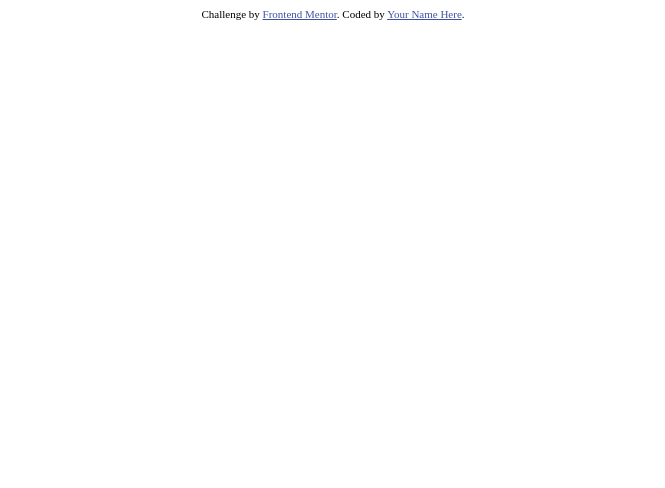
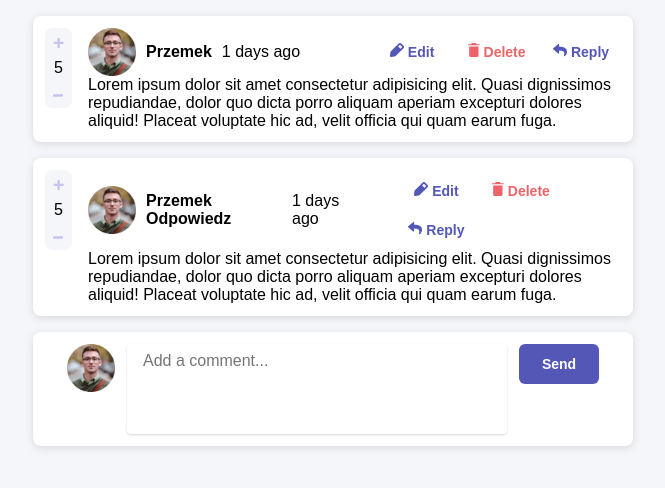
Before and after one commit to Gw0zdziu/CommentsApp, a plain HTML site: page index.html in a window 1280 px wide. Shown: the whole page, without its empty margins (307-972 px from the left). Drawn offline with Linux system fonts and the light colour scheme.

Commit message:
Add first skeleton display comments

```diff
--- a/index.html
+++ b/index.html
@@ -3,24 +3,68 @@
 <head>
   <meta charset="UTF-8">
   <meta name="viewport" content="width=device-width, initial-scale=1.0"> <!-- displays site properly based on user's device -->
-
   <link rel="icon" type="image/png" sizes="32x32" href="./images/favicon-32x32.png">
-
   <title>Frontend Mentor | Interactive comments section</title>
-
-  <!-- Feel free to remove these styles or customise in your own stylesheet 👍 -->
-  <style>
-    .attribution { font-size: 11px; text-align: center; }
-    .attribution a { color: hsl(228, 45%, 44%); }
-  </style>
+  <link rel="stylesheet" href="./styles.css">
 </head>
 <body>
-
-  <!-- Pull dynamic content from the data.json file -->
-
-  <div class="attribution">
-    Challenge by <a href="https://www.frontendmentor.io?ref=challenge" target="_blank">Frontend Mentor</a>.
-    Coded by <a href="#">Your Name Here</a>.
+  <div class="container">
+    <div class="new-comment">
+      <div class="vote-comment">
+        <button class="button--vote">
+          <svg width="11" height="11" xmlns="http://www.w3.org/2000/svg"><path d="M6.33 10.896c.137 0 .255-.05.354-.149.1-.1.149-.217.149-.354V7.004h3.315c.136 0 .254-.05.354-.149.099-.1.148-.217.148-.354V5.272a.483.483 0 0 0-.148-.354.483.483 0 0 0-.354-.149H6.833V1.4a.483.483 0 0 0-.149-.354.483.483 0 0 0-.354-.149H4.915a.483.483 0 0 0-.354.149c-.1.1-.149.217-.149.354v3.37H1.08a.483.483 0 0 0-.354.15c-.1.099-.149.217-.149.353v1.23c0 .136.05.254.149.353.1.1.217.149.354.149h3.333v3.39c0 .136.05.254.15.353.098.1.216.149.353.149H6.33Z" fill="#C5C6EF"/></svg>
+        </button>
+        <div class="score">5</div>
+        <button class="button--vote vote-minus"><svg width="11" height="3" xmlns="http://www.w3.org/2000/svg"><path d="M9.256 2.66c.204 0 .38-.056.53-.167.148-.11.222-.243.222-.396V.722c0-.152-.074-.284-.223-.395a.859.859 0 0 0-.53-.167H.76a.859.859 0 0 0-.53.167C.083.437.009.57.009.722v1.375c0 .153.074.285.223.396a.859.859 0 0 0 .53.167h8.495Z" fill="#C5C6EF"/></svg></button>
+      </div>
+      <div class="data-comment">
+        <div class="info-buttons-comment">
+          <div class="info-comment">
+            <img class="image" src="./images/avatars/image-juliusomo.png" alt=""/>
+            <span class="user-name">Przemek</span>
+            <span>1 days ago</span>
+          </div>
+          <div class="buttons-comment">
+            <button class="button button--edit">Edit</button>
+            <button class="button button--delete">Delete</button>
+            <button class="button button--reply">Reply</button>
+          </div>
+        </div>
+        <span class="sentence-comment">Lorem ipsum dolor sit amet consectetur adipisicing elit. Quasi dignissimos repudiandae, dolor quo dicta porro aliquam aperiam excepturi dolores aliquid! Placeat voluptate hic ad, velit officia qui quam earum fuga.</span>
+      </div>
+    </div>
+    <div class="replies">
+      <div class="new-comment reply">
+        <div class="vote-comment">
+          <button class="button--vote">
+            <svg width="11" height="11" xmlns="http://www.w3.org/2000/svg"><path d="M6.33 10.896c.137 0 .255-.05.354-.149.1-.1.149-.217.149-.354V7.004h3.315c.136 0 .254-.05.354-.149.099-.1.148-.217.148-.354V5.272a.483.483 0 0 0-.148-.354.483.483 0 0 0-.354-.149H6.833V1.4a.483.483 0 0 0-.149-.354.483.483 0 0 0-.354-.149H4.915a.483.483 0 0 0-.354.149c-.1.1-.149.217-.149.354v3.37H1.08a.483.483 0 0 0-.354.15c-.1.099-.149.217-.149.353v1.23c0 .136.05.254.149.353.1.1.217.149.354.149h3.333v3.39c0 .136.05.254.15.353.098.1.216.149.353.149H6.33Z" fill="#C5C6EF"/></svg>
+          </button>
+          <div class="score">5</div>
+          <button class="button--vote vote-minus"><svg width="11" height="3" xmlns="http://www.w3.org/2000/svg"><path d="M9.256 2.66c.204 0 .38-.056.53-.167.148-.11.222-.243.222-.396V.722c0-.152-.074-.284-.223-.395a.859.859 0 0 0-.53-.167H.76a.859.859 0 0 0-.53.167C.083.437.009.57.009.722v1.375c0 .153.074.285.223.396a.859.859 0 0 0 .53.167h8.495Z" fill="#C5C6EF"/></svg></button>
+        </div>
+        <div class="data-comment">
+          <div class="info-buttons-comment">
+            <div class="info-comment">
+              <img class="image" src="./images/avatars/image-juliusomo.png" alt=""/>
+              <span class="user-name">Przemek Odpowiedz</span>
+              <span>1 days ago</span>
+            </div>
+            <div class="buttons-comment">
+              <button class="button button--edit">Edit</button>
+              <button class="button button--delete">Delete</button>
+              <button class="button button--reply">Reply</button>
+            </div>
+          </div>
+          <span class="sentence-comment">Lorem ipsum dolor sit amet consectetur adipisicing elit. Quasi dignissimos repudiandae, dolor quo dicta porro aliquam aperiam excepturi dolores aliquid! Placeat voluptate hic ad, velit officia qui quam earum fuga.</span>
+        </div>
+      </div>
+    </div>
+    <div class="add-new-comment">
+			<img class="image" src="./images/avatars/image-juliusomo.png" alt="image-juliusomo.png" />
+			<textarea class="textarea" placeholder="Add a comment..."></textarea>
+			<button class="button button--send">Send</button>
+		</div>
   </div>
+  <script src="./app.js"></script>
 </body>
 </html>
--- /dev/null
+++ b/styles.css
@@ -0,0 +1,172 @@
+:root{
+    /* Primary */
+--primaryOne: hsl(238, 40%, 52%); /* replyButton, sendButton, repliedUser, score*/
+--primaryTwo: hsl(358, 79%, 66%); /* deleteButton, confirmDelete */
+--primaryThree: hsl(239, 57%, 85%);
+--primaryFour: hsl(357, 100%, 86%);
+
+    /* Neutral */
+--neutralOne: hsl(212, 24%, 26%);
+--neutralTwo: hsl(223, 19%, 93%);
+--neutralThree: hsl(228, 33%, 97%);
+--neutralFour: hsl(0, 0%, 100%);
+
+    /*Font properties */
+--font-size: 16px;
+--font-family: 'Rubik', sans-serif;
+--font-regular: 400;
+--font-medium: 500;
+--font-bold: 700;
+}
+
+*{
+    box-sizing: border-box;
+    margin: 0;
+    font-family: var(--font-family);
+}
+
+body{
+    background-color: var(--neutralThree);
+}
+
+.container {
+    display: flex;
+    flex-direction: column;
+    align-items: center;
+    gap: 16px;
+    margin: 16px;
+}
+
+.add-new-comment {
+	display: flex;
+	flex-direction: row;
+	justify-content: center;
+	gap: 12px;
+	width: 600px;
+	padding: 12px;
+	border-radius: 8px;
+	background-color: var(--neutralFour);
+	box-shadow: rgba(99, 99, 99, 0.2) 0px 2px 8px 0px;
+}
+
+.new-comment{
+    display: flex;
+    flex-direction: row;
+    align-items: flex-start;
+    gap: 16px;
+    width: 600px;
+    padding: 12px;
+    border-radius: 8px;
+
+    background-color: var(--neutralFour);
+    box-shadow: rgba(99, 99, 99, 0.2) 0px 2px 8px 0px;
+}
+
+
+
+.vote-comment{
+
+    text-align: center;
+    border-radius: 8px;
+    background-color: var(--neutralThree);
+}
+
+.data-comment{
+    display: flex;
+    flex-direction: column;
+}
+
+.info-buttons-comment{
+    display: flex;
+    flex-direction: row;
+    align-items: center;
+    justify-content: space-between;
+    gap: 36px;
+}
+
+.info-comment{
+    display: flex;
+    flex-direction: row;
+    align-items: center;
+    gap: 10px;
+}
+
+
+.image {
+	width: 48px;
+	height: 48px;
+}
+
+.user-name{
+    font-weight: var(--font-bold);
+}
+
+.textarea {
+	width: 380px;
+	height: 90px;
+	padding: 8px 0 0 16px;
+	border: none;
+	outline-style: none;
+	resize: none;
+	border-radius: 4px;
+	box-shadow: rgba(0, 0, 0, 0.1) 0px 1px 3px 0px, rgba(0, 0, 0, 0.06) 0px 1px 2px 0px;
+	font-size: 16px;
+}
+
+
+
+.button {
+	border: none;
+	width: 80px;
+	height: 40px;
+	border-radius: 6px;
+	font-size: 14px;
+	font-weight: 600;
+	cursor: pointer;
+}
+
+.button--send{
+    background-color: var(--primaryOne);
+    color: var(--neutralFour);
+}
+
+.button--edit{
+    color: var(--primaryOne);
+}
+
+.button--delete{
+    color: var(--primaryTwo);
+}
+
+.button--reply{
+    color: var(--primaryOne);
+}
+
+.button--edit, .button--delete, .button--reply{
+    background-color: transparent;
+}
+
+button::before{
+    padding-right: 4px;
+}
+
+.button--edit::before{
+    content: url(./images/icon-edit.svg);
+
+}
+
+.button--delete::before{
+    content: url(./images/icon-delete.svg);
+}
+
+.button--reply::before{
+    content: url(./images/icon-reply.svg);
+}
+
+.button--vote{
+    padding: 8px;
+    border: none;
+    border-radius: inherit;
+    background-color: var(--neutralThree);
+    cursor: pointer;
+}
```
Also changed, not shown: app.js (added).
